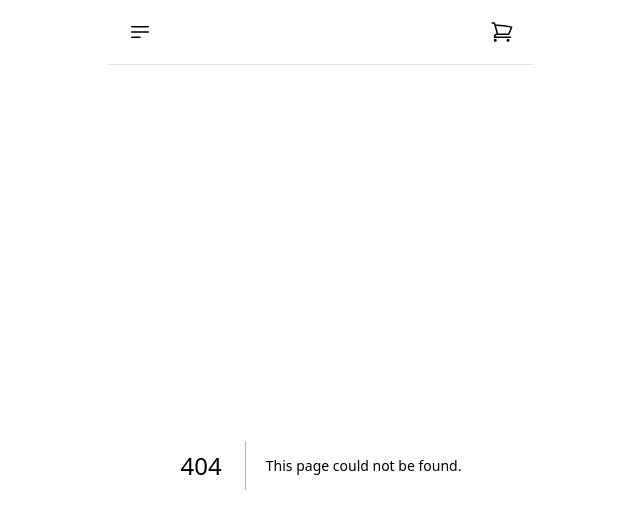
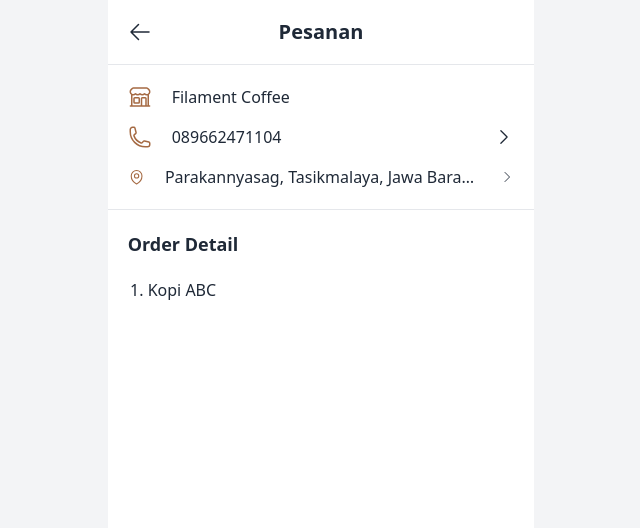
Before and after one commit to sansan061100/Loop-Coffee-Web, a Next.js app: page /app/transaction/tracking/1 in a window 1280 px wide. Before the commit this address had no page. Shown: the top 528 px of the page, without its empty margins (319-959 px from the left). Built offline with nearby package versions, Linux system fonts and the light colour scheme.

Commit message:
add checkout

```diff
--- a/components/Checkout/ShippingMethod.tsx
+++ b/components/Checkout/ShippingMethod.tsx
@@ -1,4 +1,5 @@
 import { useMapStore } from "@/store/map-store";
+import { useShippingStore } from "@/store/shipping-store";
 
 import {
   ChevronRightIcon,
@@ -7,6 +8,7 @@ import {
 } from "@heroicons/react/24/outline";
 import Link from "next/link";
 import React, { useState } from "react";
+import { shallow } from "zustand/shallow";
 
 interface Props {
   address: string;
@@ -14,7 +16,10 @@ interface Props {
   long: number;
 }
 const ShippingMethod: React.FC<Props> = ({ address, lat, long }) => {
-  const [method, setMethod] = useState(0);
+  const [shipping, setShipping] = useShippingStore(
+    (state) => [state.data, state.setShipping],
+    shallow
+  );
   const myLocation = useMapStore((state) => state.location);
 
   const getUrlDirectionMapsStore = () => {
@@ -27,22 +32,22 @@ const ShippingMethod: React.FC<Props> = ({ address, lat, long }) => {
       <div className="tabs w-full">
         <a
           className={`tab flex-1 h-auto py-3 ${
-            method == 0 ? "tab-active" : ""
+            shipping == 1 ? "tab-active" : ""
           }`}
-          onClick={() => setMethod(0)}
+          onClick={() => setShipping(1)}
         >
           Diantarkan Penjual
         </a>
         <a
           className={`tab flex-1 h-auto py-3 ${
-            method == 1 ? "tab-active" : ""
+            shipping == 2 ? "tab-active" : ""
           }`}
-          onClick={() => setMethod(1)}
+          onClick={() => setShipping(2)}
         >
           Ambil Sendiri
         </a>
       </div>
-      {method == 0 ? (
+      {shipping == 1 ? (
         <Link href={"/app/profile/address"}>
           <div className="flex justify-between items-center p-5 border-b">
             <div className="flex space-x-5 items-center">
--- a/pages/app/checkout.tsx
+++ b/pages/app/checkout.tsx
@@ -5,15 +5,21 @@ import { useCartStore } from "@/store/cart-store";
 import React, { ReactElement, useEffect } from "react";
 import NoSSR from "@mpth/react-no-ssr";
 import haversine from "haversine";
-import { useQuery } from "react-query";
+import { useMutation, useQuery } from "react-query";
 import http from "@/utils/http";
 import { useRouter } from "next/router";
 import { useMapStore } from "@/store/map-store";
 import { RADIUS } from "@/utils/constant";
+import { useShippingStore } from "@/store/shipping-store";
+import toast from "react-simple-toasts";
+import { shallow } from "zustand/shallow";
 
 const Checkout = () => {
   const store = useCartStore((state) => state.store);
-  const cart = useCartStore((state) => state.data);
+  const [cart, destroyCart, destoryStore] = useCartStore(
+    (state) => [state.data, state.destroyCart, state.destoryStore],
+    shallow
+  );
 
   const { data, isLoading } = useQuery(["store", store.id], async () => {
     const req = await http.get(`/outlet/${store.id}`);
@@ -29,7 +35,8 @@ const Checkout = () => {
   }, [cart.length]);
 
   const myLocation = useMapStore((state) => state.location);
-  const handleCheckout = () => {
+  const shipping = useShippingStore((state) => state.data);
+  const handleCheckout = async () => {
     const start = {
       latitude: myLocation.lat,
       longitude: myLocation.long,
@@ -44,7 +51,40 @@ const Checkout = () => {
     if (Math.round(distance) > RADIUS * 1000) {
       return alert("Jarak anda melebihi batas maksimal");
     }
+    await mutation.mutateAsync();
   };
+
+  const mutation = useMutation(
+    async () => {
+      const req = await http.post("/order", {
+        address: myLocation.address,
+        lat: myLocation.lat,
+        lng: myLocation.long,
+        shipping_type: shipping,
+        outlet: store.id,
+        cart: cart.map((item) => {
+          return {
+            product: item.id,
+            qty: item.qty,
+          };
+        }),
+      });
+      return req.data;
+    },
+    {
+      onSuccess: (data) => {
+        router.replace("/app/transaction/tracking/" + data.result.code);
+        setTimeout(() => {
+          destoryStore();
+          destroyCart();
+        }, 1000);
+      },
+      onError: (error) => {
+        toast("Ops, terjadi kesalahan");
+        console.log(error);
+      },
+    }
+  );
 
   return (
     <NoSSR>
@@ -72,11 +112,13 @@ const Checkout = () => {
         </div>
         <div className="footer-container">
           <button
-            className={`btn btn-primary w-full ${isLoading ? "loading" : ""}`}
-            disabled={isLoading}
+            className={`btn btn-primary w-full ${
+              isLoading || mutation.isLoading ? "loading" : ""
+            }`}
+            disabled={isLoading || mutation.isLoading}
             onClick={handleCheckout}
           >
-            {isLoading ? "Loading ..." : "Lanjutkan Pembayaran"}
+            {isLoading || mutation.isLoading ? "Loading ..." : "Pesan Sekarang"}
           </button>
         </div>
       </div>
--- /dev/null
+++ b/pages/app/transaction/tracking/[code].tsx
@@ -0,0 +1,49 @@
+import DetailLayout from "@/components/Layout/DetailLayout";
+import {
+  BuildingStorefrontIcon,
+  ChevronRightIcon,
+  MapPinIcon,
+  PhoneIcon,
+} from "@heroicons/react/24/outline";
+import React, { ReactElement } from "react";
+
+const Tracking = () => {
+  return (
+    <div>
+      <div className="p-5 space-y-4 border-b">
+        <div className="flex space-x-5 items-center">
+          <BuildingStorefrontIcon className="h-6 w-6 text-primary-500" />
+          <p className="font-medium">Filament Coffee</p>
+        </div>
+        <div className="flex space-x-5 items-center justify-between">
+          <div className="flex space-x-5 items-center">
+            <PhoneIcon className="h-6 w-6 text-primary-500" />
+            <p className="font-medium">089662471104</p>
+          </div>
+          <ChevronRightIcon className="h-5 w-5" />
+        </div>
+        <div className="flex space-x-5 items-center justify-between">
+          <div className="flex space-x-5 items-center">
+            <MapPinIcon className="h-6 w-6 text-primary-500" />
+            <p className="font-medium line-clamp-1">
+              Parakannyasag, Tasikmalaya, Jawa Barat, 46151, Indonesia
+            </p>
+          </div>
+          <ChevronRightIcon className="h-5 w-5" />
+        </div>
+      </div>
+      <div className="p-5">
+        <h4 className="text-lg font-semibold">Order Detail</h4>
+        <ul className="mt-5 list-decimal ml-5">
+          <li>Kopi ABC</li>
+        </ul>
+      </div>
+    </div>
+  );
+};
+
+Tracking.getLayout = (page: ReactElement) => {
+  return <DetailLayout title="Pesanan">{page}</DetailLayout>;
+};
+
+export default Tracking;
--- /dev/null
+++ b/store/shipping-store.tsx
@@ -0,0 +1,12 @@
+import { create } from "zustand";
+
+interface ShippingStore {
+  data: number;
+  setShipping: (val: number) => void;
+}
+export const useShippingStore = create<ShippingStore>((set) => ({
+  data: 1,
+  setShipping: (val) => {
+    set({ data: val });
+  },
+}));
--- a/utils/constant.tsx
+++ b/utils/constant.tsx
@@ -1,2 +1,4 @@
 export const BASE_URL = "http://192.168.0.116:8000/api/v1/customer";
 export const RADIUS = 2;
+export const AVATAR =
+  "https://upload.wikimedia.org/wikipedia/commons/7/7c/Profile_avatar_placeholder_large.png?20150327203541";
```
Also changed, not shown: pages/app/transaction/index.tsx (renamed from pages/app/transaction.tsx), 1 other file (tests, documents, lock files or other folders).
